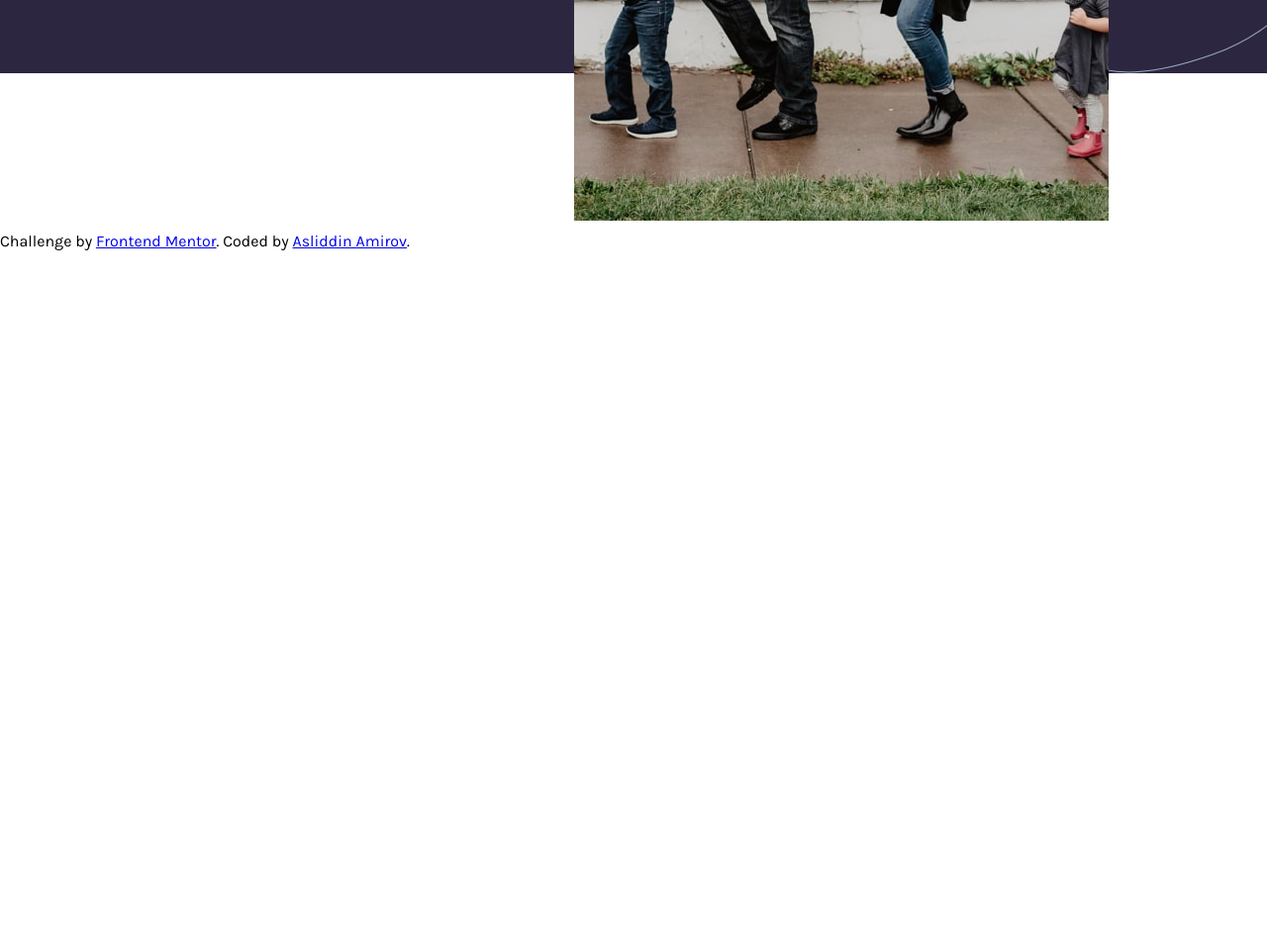
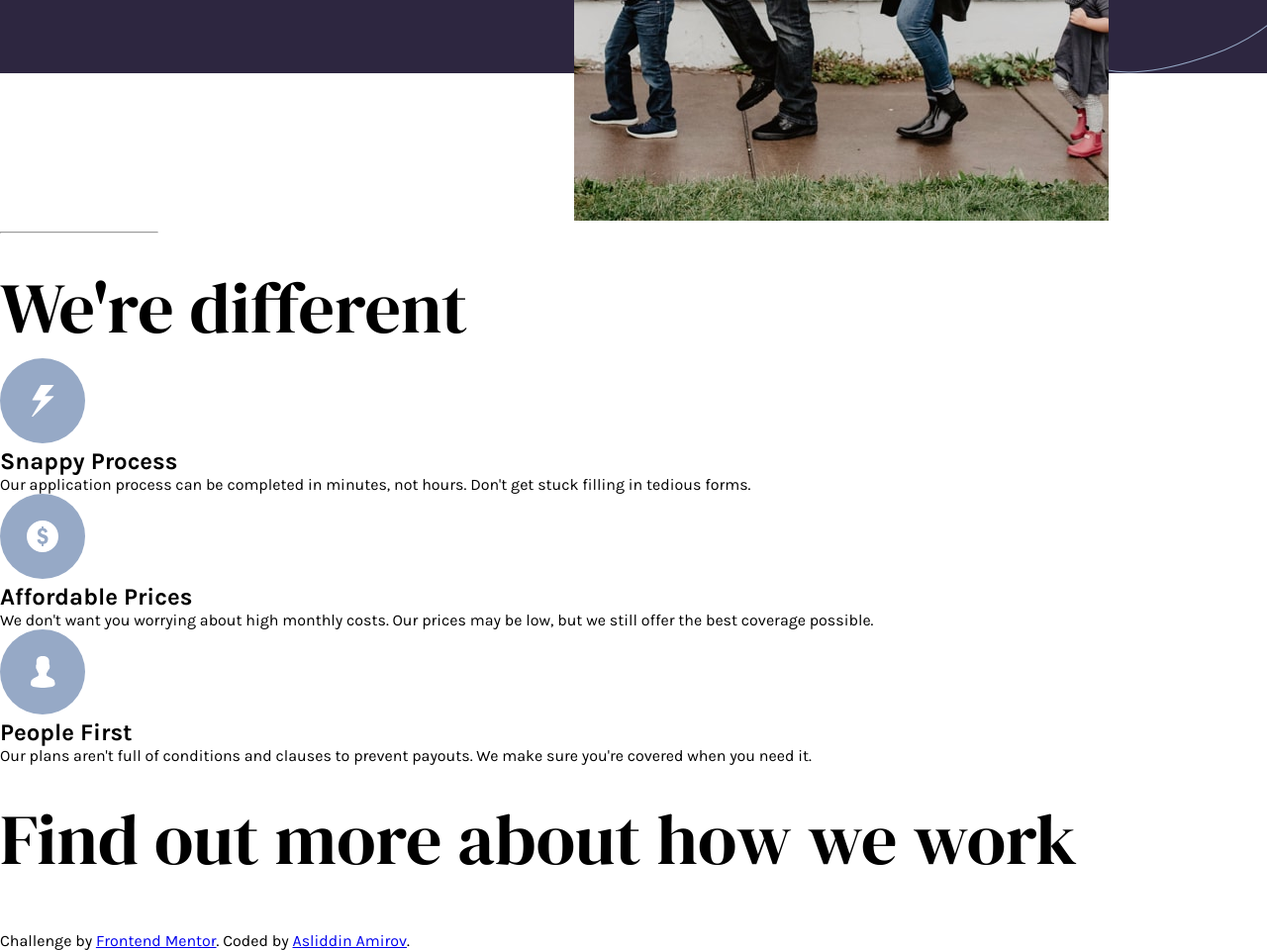
Before and after one commit to asliddinamir/project44-FM, a plain HTML site: page index.html in a window 1280 px wide. Shown: the part 649-1609 px from the top of the page at 99% size. Before the commit the page ends 902 px from the top, so only its background shows below. Drawn offline with Linux system fonts and the light colour scheme.

Commit message:
done feature section of html

```diff
--- a/index.html
+++ b/index.html
@@ -34,6 +34,40 @@
       <img class="heroImg" src="./images/image-intro-desktop.jpg" alt="intro">
     </section>
 
+    <section class="feature">
+      <div class="feature_info">
+        <hr class="heroHr">
+        <h1>We're different</h1>
+        <div class="feature_grids">
+          <div class="feature_grid">
+            <img src="./images/icon-snappy-process.svg" alt="snappy">
+            <h2>Snappy Process</h2>
+            <p>Our application process can be completed in minutes, not hours. Don't get stuck filling in tedious forms.
+            </p>
+          </div>
+
+          <div class="feature_grid">
+            <img src="./images/icon-affordable-prices.svg" alt="affordable">
+            <h2>Affordable Prices</h2>
+            <p>We don't want you worrying about high monthly costs. Our prices may be low, but we still offer the best
+              coverage possible.</p>
+          </div>
+
+          <div class="feature_grid">
+            <img src="./images/icon-people-first.svg" alt="people">
+            <h2>People First</h2>
+            <p>Our plans aren't full of conditions and clauses
+              to prevent payouts. We make sure you're covered when you need it.</p>
+          </div>
+        </div>
+      </div>
+
+      <div class="feature_footer">
+        <h1>Find out more about how we work</h1>
+        <button class="heroBtn">How we work</button>
+      </div>
+    </section>
+
     <footer class="attribution">
       Challenge by <a href="https://www.frontendmentor.io?ref=challenge" target="_blank">Frontend Mentor</a>.
       Coded by <a href="https://www.linkedin.com/in/asliddin-amirov-02a359219/">Asliddin Amirov</a>.
--- a/style.css
+++ b/style.css
@@ -98,7 +98,7 @@ body {
     width: 160px;
 }
 
-.hero_info h1 {
+h1 {
     font-family: var(--dm);
     font-size: 72px;
     font-weight: 100;
```
